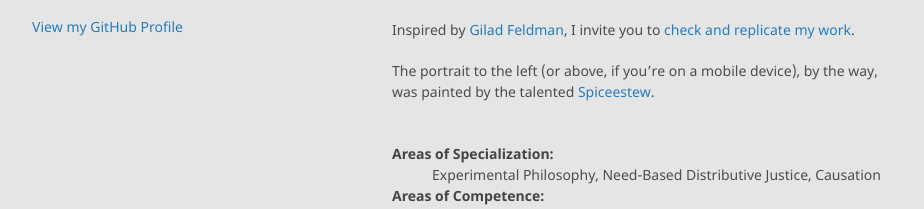
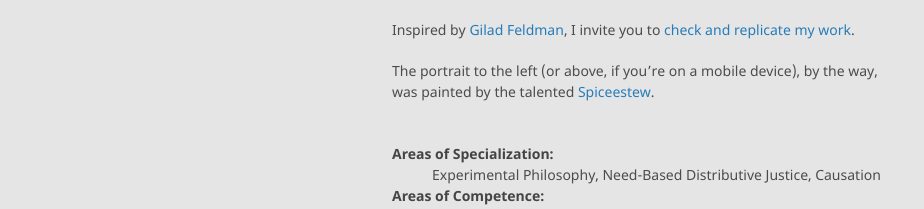
Before and after one commit to alephmembeth/alephmembeth.github.io, a Jekyll site: the page built from index.md, in a window 1280 px wide. Shown: the part 372-581 px from the top of the page, without its empty margins (178-1102 px from the left). Built offline with Jekyll 4.4.1, drawn with Linux system fonts in a browser that asks for light colours.

Commit message:
Update default.html

```diff
--- a/_layouts/default.html
+++ b/_layouts/default.html
@@ -18,7 +18,7 @@
         <h1><a href="{{ "/" | absolute_url }}">{{ site.title | default: site.github.repository_name }}</a></h1>
 
         {% if site.logo %}
-          <img src="{{site.logo | relative_url}}" alt="Logo" />
+        <img src="{{site.logo | relative_url}}" alt="Logo" />
         {% endif %}
 
         <p>{{ site.description | default: site.github.project_tagline }}</p>
@@ -28,7 +28,7 @@
         {% endif %}
 
         {% if site.github.is_user_page %}
-        <p class="view"><a href="{{ site.github.owner_url }}">View my GitHub Profile</a></p>
+        <!--<p class="view"><a href="{{ site.github.owner_url }}">View my GitHub Profile</a></p>-->
         {% endif %}
 
         {% if site.show_downloads %}
```
